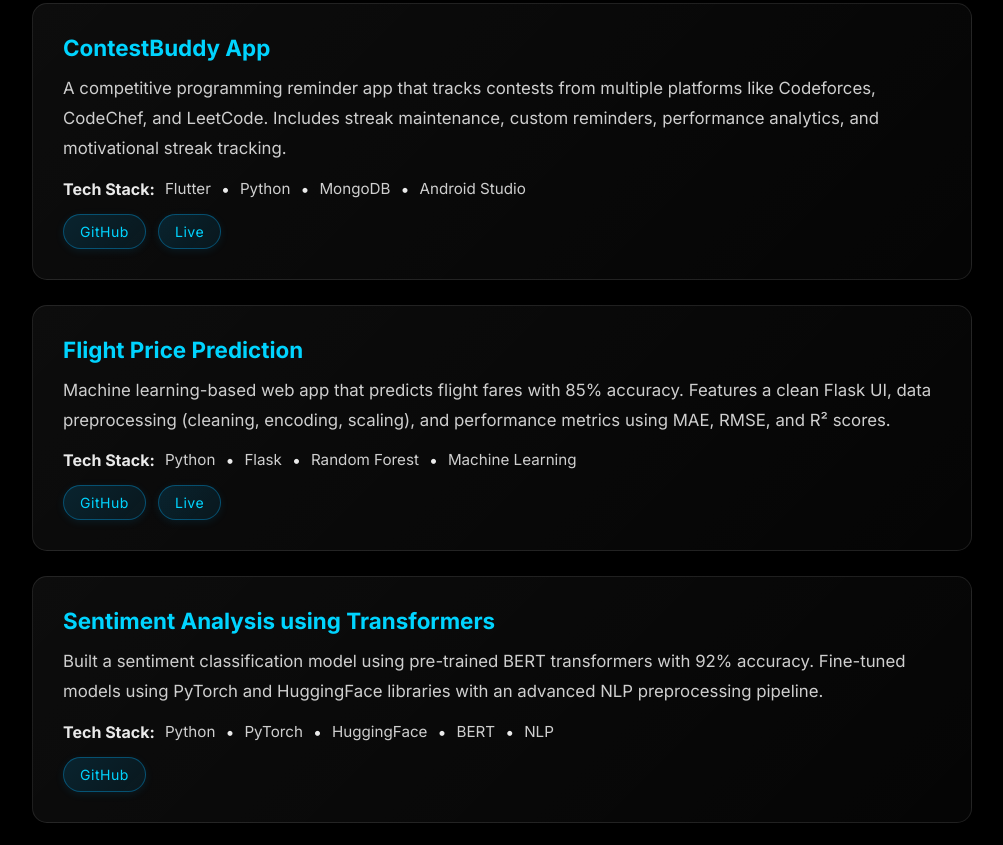
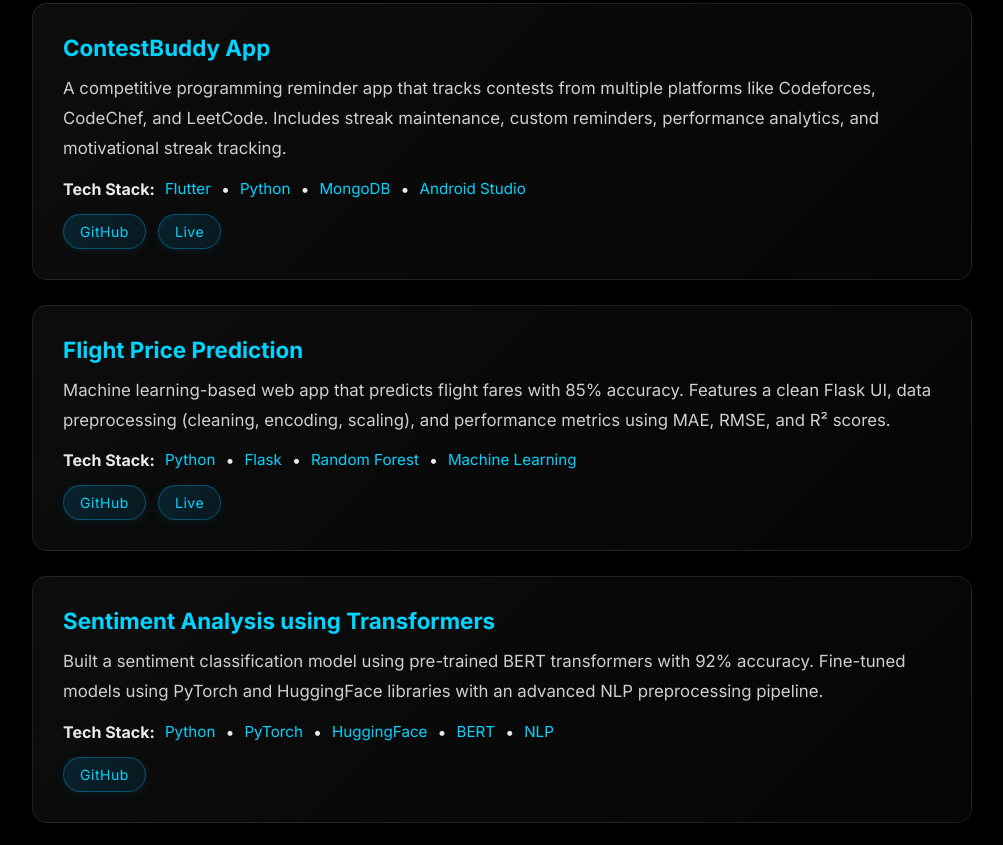
Before and after one commit to Rupesh528/portfo, a plain HTML site: page index.html in a window 1280 px wide. Shown: the part 2105-2950 px from the top of the page, without its empty margins (138-1141 px from the left). Drawn offline with Linux system fonts and the light colour scheme; no server answers.

Commit message:
blue text

```diff
--- a/index.html
+++ b/index.html
@@ -553,7 +553,7 @@
 			}
 
 			.tech-badge {
-				color: #cfcfcf;
+				color: #00d4ff;
 				font-size: 0.95rem;
 				transition: all 0.3s;
 			}
```
